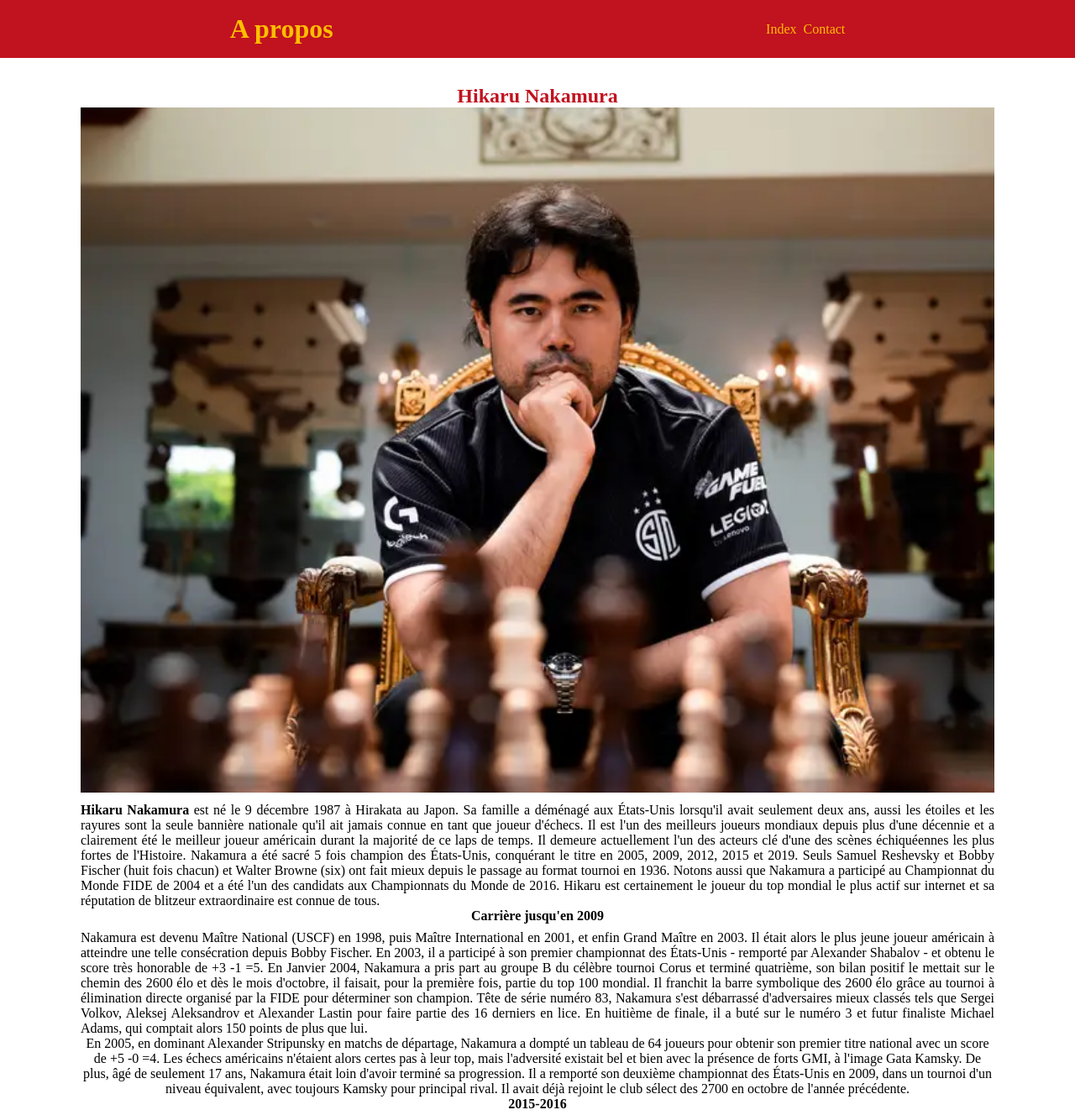
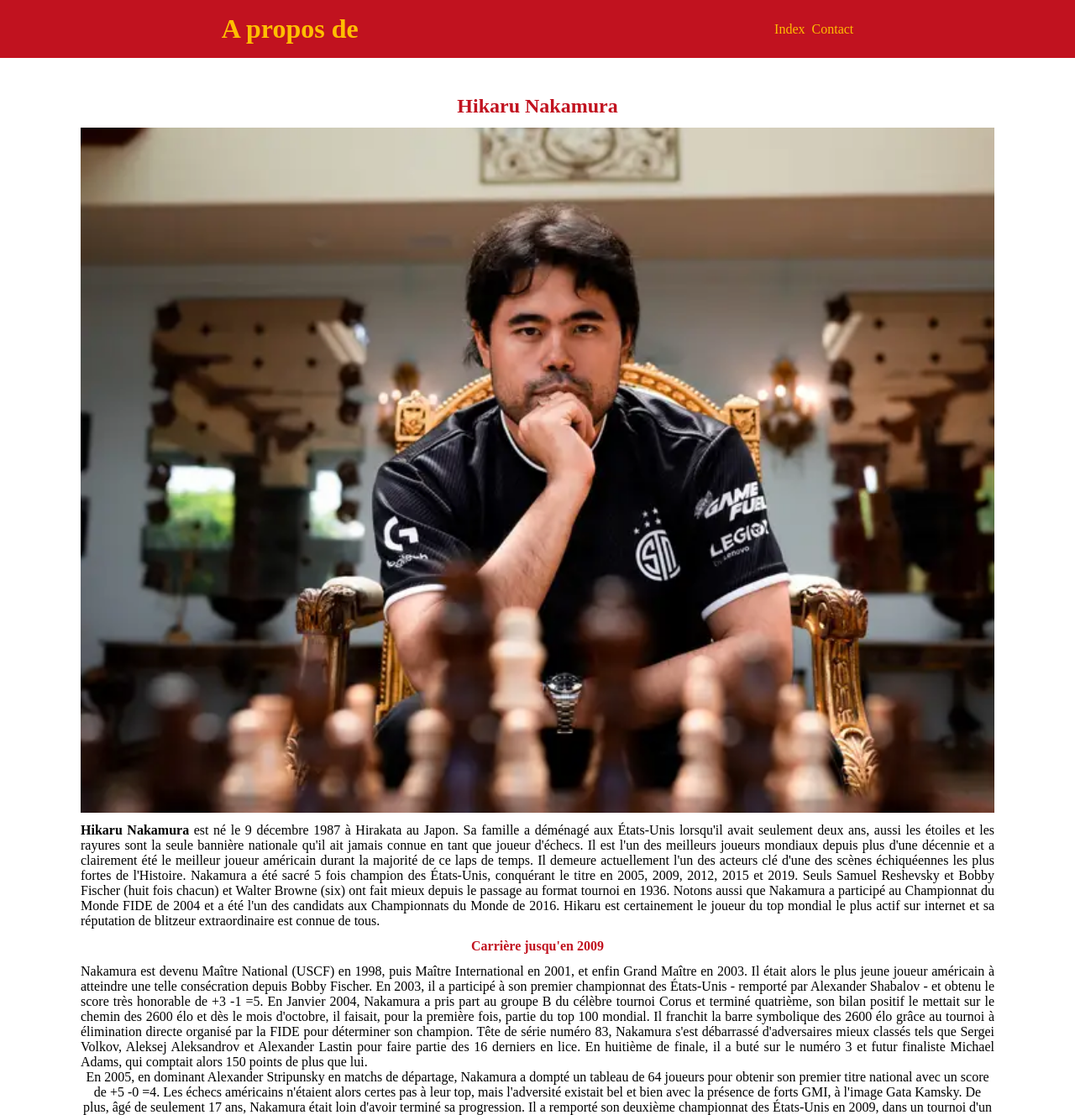
Before and after one commit to jobrazil/echecs, a website built with Parcel: page src/about.html in a window 1280 px wide. Shown: the top 1328 px of the page at 84% size. Built offline with nearby package versions, Linux system fonts and the light colour scheme.

Commit message:
Un peu de style h2 h4 sur la page about

```diff
--- a/src/about.html
+++ b/src/about.html
@@ -9,7 +9,7 @@
 </head>
 <body>
     <header>
-        <h1>A propos</h1>
+        <h1>A propos de</h1>
         <nav>
             <ul>
                 <li><a href="index.html">Index</a></li>
--- a/src/assets/css/_base.sass
+++ b/src/assets/css/_base.sass
@@ -65,6 +65,11 @@ body
 
     h2
         color: $primary-color
+        margin: 1ch
+
+    h4
+        margin: 1.5ch
+        color: $primary-color
 
     > main
         flex-grow: 1
```
